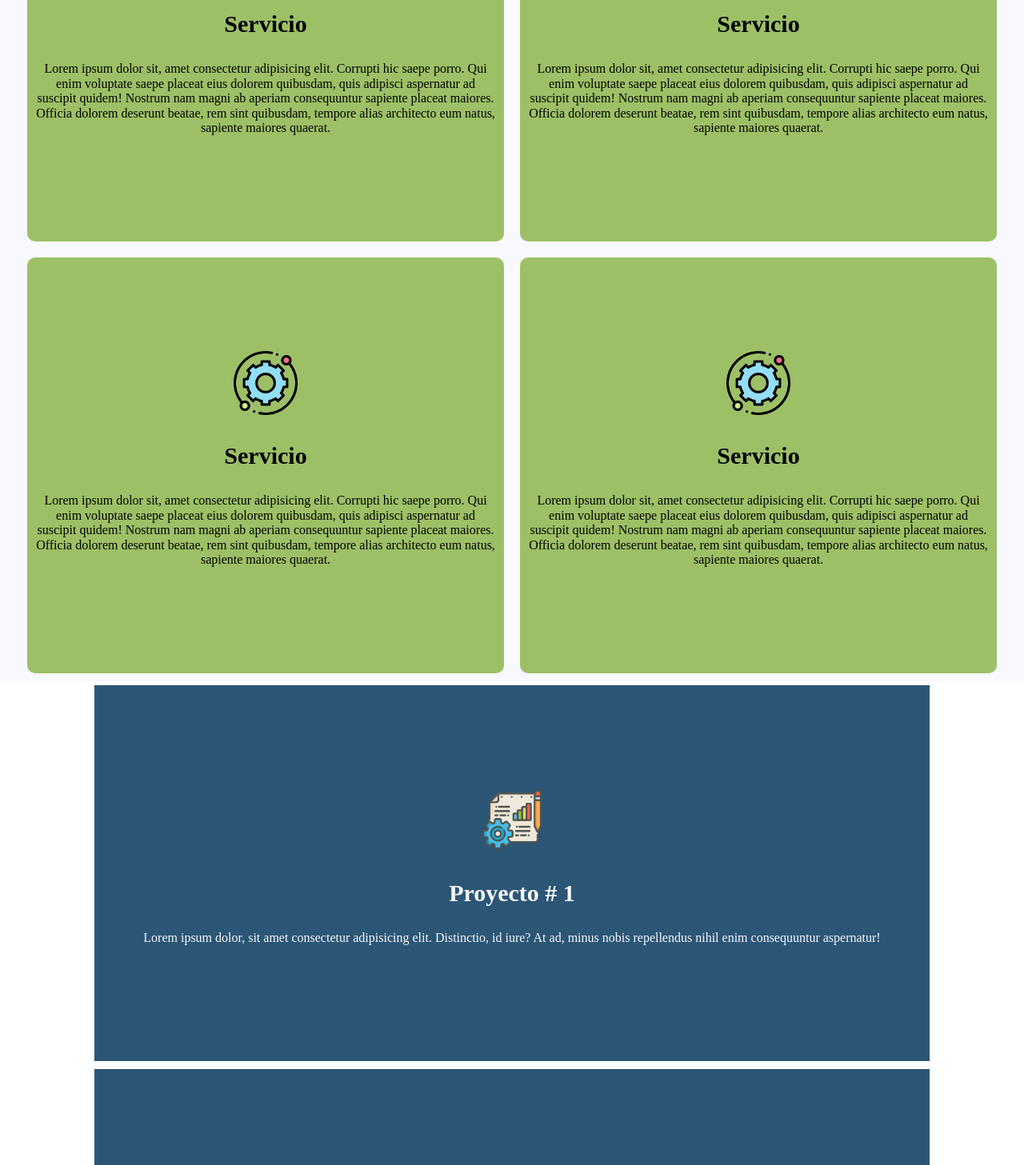
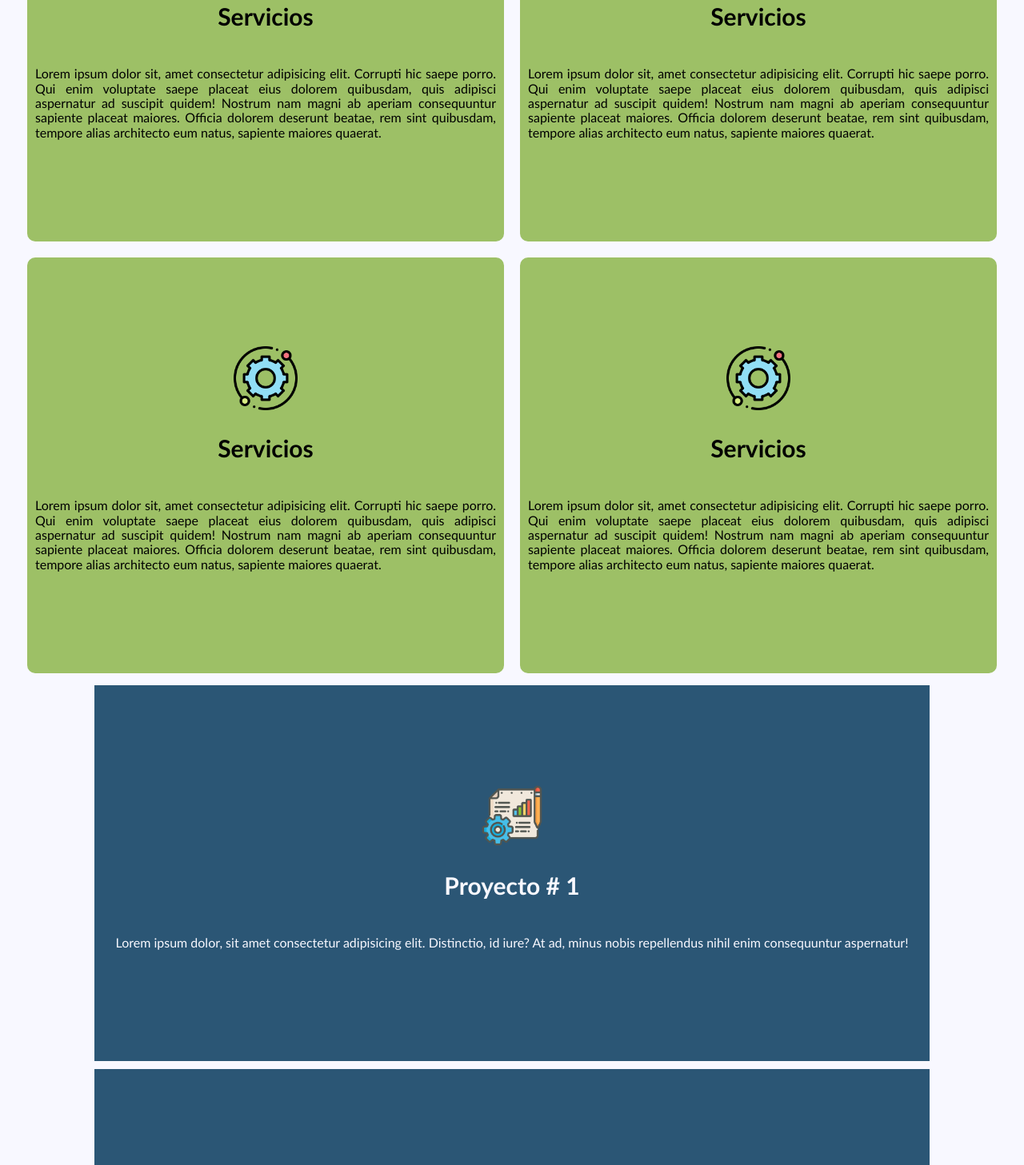
Before and after one commit to Rakultur/rkt_pages, a plain HTML site: page index.html in a window 1280 px wide. Shown: the part 1086-2543 px from the top of the page at 80% size. Drawn offline with Linux system fonts and the light colour scheme.

Commit message:
Modificaciones

```diff
--- a/css/general.css
+++ b/css/general.css
@@ -7,6 +7,10 @@
     --Verde: #9dc066;
     --Azul: #2b5675;
     --Gris: #b1b1b0;
+}
+
+body {
+    font-family: 'Gill Sans', 'Gill Sans MT', Calibri, 'Trebuchet MS', sans-serif;
 }
 
 /* Header */
@@ -175,11 +179,9 @@
     overflow: hidden;
     background-color: var(--Blanco);
     display: flex;
-    flex-wrap: wrap;
+    flex-flow: row wrap;
     justify-content: center;
     align-items: center;
-    align-content: center;
-    flex-direction: row;
 }
 
 .flex-row-item {
@@ -189,8 +191,11 @@
     padding: 10px;
     background-color: var(--Verde);
     border-radius: 10px;
-    text-align: center;
-    align-content: center;
+    display: flex;
+    flex-flow: column;
+    text-align: justify;
+    justify-content: center;
+    align-items: center;
 }
 
 .flex-row-item h3 {
@@ -201,12 +206,11 @@
 
 .flex-column {
     overflow: hidden;
+    background-color: var(--Blanco);
     display: flex;
-    flex-wrap: wrap;
+    flex-flow: column wrap;
     justify-content: center;
     align-items: center;
-    align-content: center;
-    flex-direction: row;
 }
 
 .flex-column-item {
@@ -217,8 +221,11 @@
     margin-bottom: 5px;
     background-color: var(--Azul);
     color: var(--Blanco);
-    text-align: center;
-    align-content: center;
+    display: flex;
+    flex-flow: column;
+    text-align: justify;
+    justify-content: center;
+    align-items: center;
 }
 
 .flex-column-item h3 {
--- a/index.html
+++ b/index.html
@@ -54,7 +54,7 @@
             <div class="flex-row-item">
                 <img src="assets/servicio.png" alt="" class="logo-servicio">
                 <h3>
-                    Servicio
+                    Servicios
                 </h3>
                 <p>
                     Lorem ipsum dolor sit, amet consectetur adipisicing elit. Corrupti hic saepe porro. Qui enim
@@ -67,7 +67,7 @@
             <div class="flex-row-item">
                 <img src="assets/servicio.png" alt="" class="logo-servicio">
                 <h3>
-                    Servicio
+                    Servicios
                 </h3>
                 <p>
                     Lorem ipsum dolor sit, amet consectetur adipisicing elit. Corrupti hic saepe porro. Qui enim
@@ -80,7 +80,7 @@
             <div class="flex-row-item">
                 <img src="assets/servicio.png" alt="" class="logo-servicio">
                 <h3>
-                    Servicio
+                    Servicios
                 </h3>
                 <p>
                     Lorem ipsum dolor sit, amet consectetur adipisicing elit. Corrupti hic saepe porro. Qui enim
@@ -93,7 +93,7 @@
             <div class="flex-row-item">
                 <img src="assets/servicio.png" alt="" class="logo-servicio">
                 <h3>
-                    Servicio
+                    Servicios
                 </h3>
                 <p>
                     Lorem ipsum dolor sit, amet consectetur adipisicing elit. Corrupti hic saepe porro. Qui enim
```
